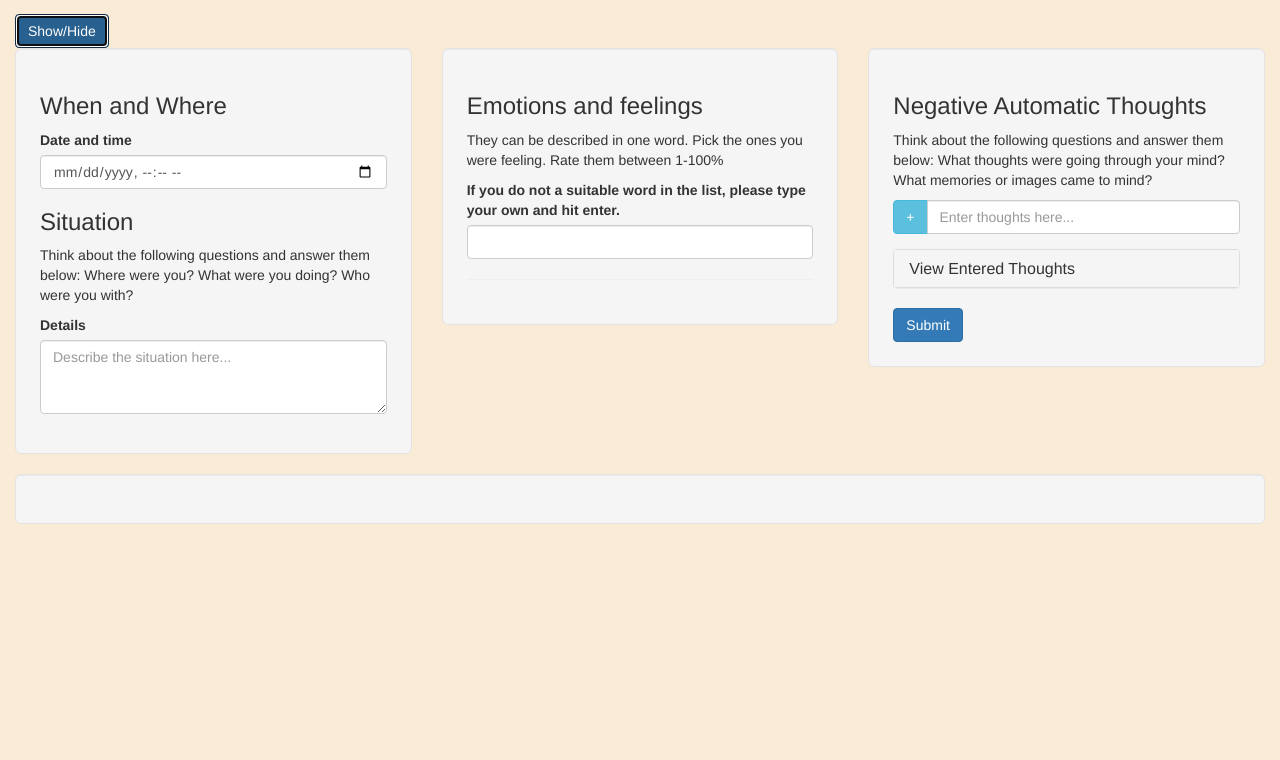
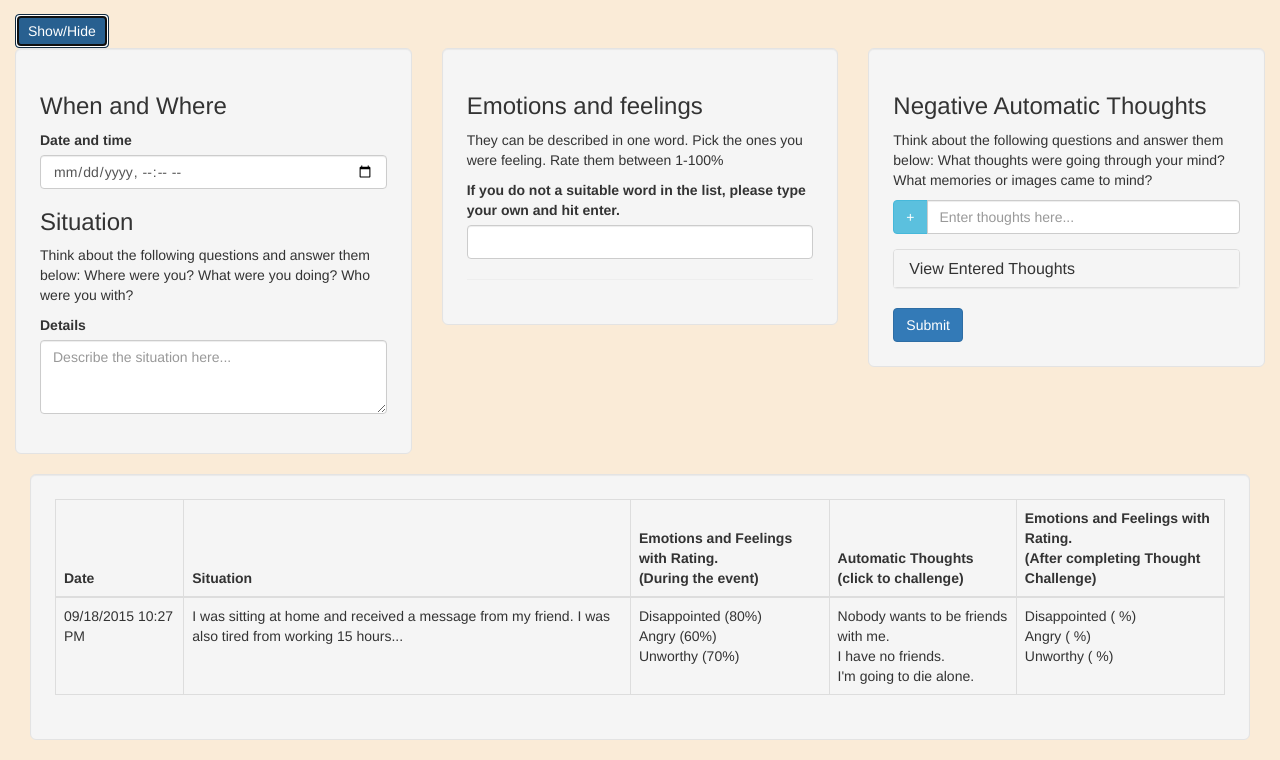
Before and after one commit to Etabat/Shift, a website: page public/index.html in a window 1280 px wide. Both pictures are taken after a click on the button "Show/Hide". Shown: the part 58-818 px from the top of the page. Drawn offline with nearby package versions, Linux system fonts and the light colour scheme; files whose address does not match are found by name.

Commit message:
#8 User can submit Stress Log and input will be saved to JSON file. Created html/css layout for Stress Log History

```diff
--- a/public/index.html
+++ b/public/index.html
@@ -109,7 +109,47 @@
                     </div>
                 </div>
             </div>
-            <div class="well well-lg" id="serveQ"></div>
+            <div class="container-fluid">
+                <div class="well well-lg" id="stressLogHistory">
+                    <div class="table-responsive">
+                        <table class="table table-bordered">
+                            <thead>
+                            <tr>
+                                <th>Date</th>
+                                <th>Situation</th>
+                                <th>Emotions and Feelings with Rating. <br>
+                                    (During the event)
+                                </th>
+                                <th>Automatic Thoughts <br>
+                                    (click to challenge)
+                                </th>
+                                <th>Emotions and Feelings with Rating.<br>
+                                    (After completing Thought Challenge)
+                                </th>
+                            </tr>
+                            </thead>
+                            <tbody>
+                                <tr>
+                                    <td>09/18/2015 10:27 PM</td>
+                                    <td>I was sitting at home and received a message from my friend. I was also tired from working 15 hours...</td>
+                                    <td>Disappointed (80%)<br>
+                                        Angry (60%)<br>
+                                        Unworthy (70%)
+                                    </td>
+                                    <td>Nobody wants to be friends with me. <br>
+                                        I have no friends. <br>
+                                        I'm going to die alone.
+                                    </td>
+                                    <td>Disappointed (  %)<br>
+                                        Angry (  %)<br>
+                                        Unworthy (  %)
+                                    </td>
+                                </tr>
+                            </tbody>
+                        </table>
+                    </div>
+                </div>
+            </div>
         </div>
     </div>
     <script type="text/javascript" src="https://code.jquery.com/jquery-2.1.4.js"></script>
--- a/public/main.js
+++ b/public/main.js
@@ -1,3 +1,9 @@
+window.onload = function() {
+    loadStressLogHistory();
+};
+function loadStressLogHistory(){
+    alert("Test, window has loaded all objects");
+}
 function addOrRemoveEmotionsList(event){
     function fetchEmotions(list) {
         $('#tokenfield').tokenfield({
@@ -155,13 +161,11 @@ function validateData(e) {
     xhr.send(formData());
     function formData() {
         var userInputs = new Object();
-        //var collections = document.forms[0];
         userInputs.eventDate = document.getElementById('eventDate').value;
         console.log(userInputs.eventDate);
         userInputs.eventDescription = document.getElementById('eventDescription').value;
         userInputs.emotionsAndRange = {};
         var userEmotions = document.getElementById('tokenfield').value.split(', ');
-        //var userEmotionsRange = document.getElementById('percentageOfAnger')
         for(var emotionIndex = 0; emotionIndex < userEmotions.length; emotionIndex++){
             userInputs.emotionsAndRange["emotion" + emotionIndex] = userEmotions[emotionIndex];
             var range = document.getElementById('percentageOf' + userEmotions[emotionIndex]);
```
